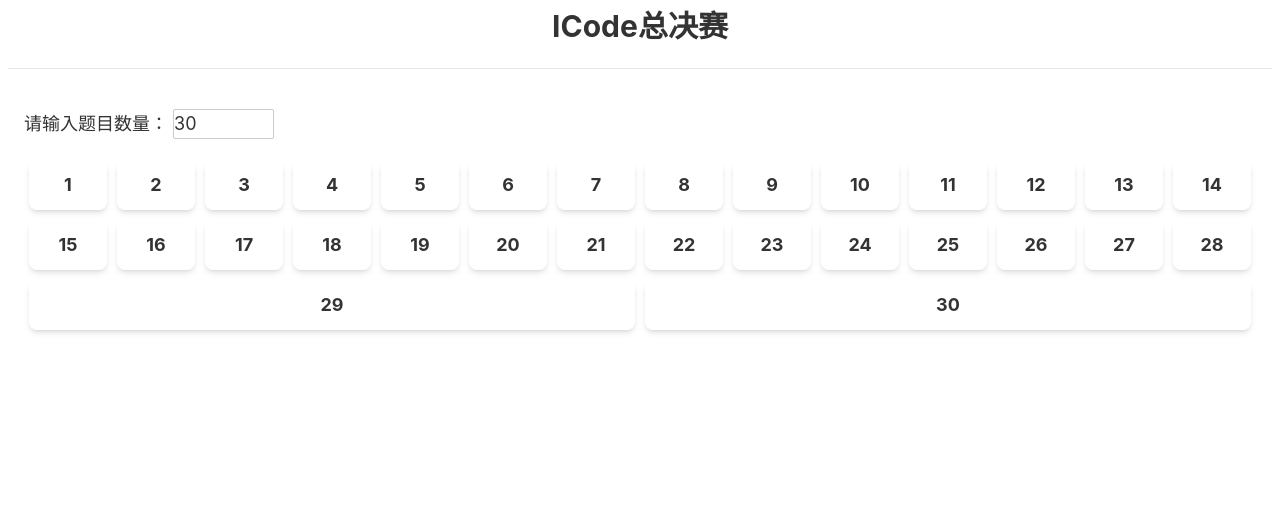
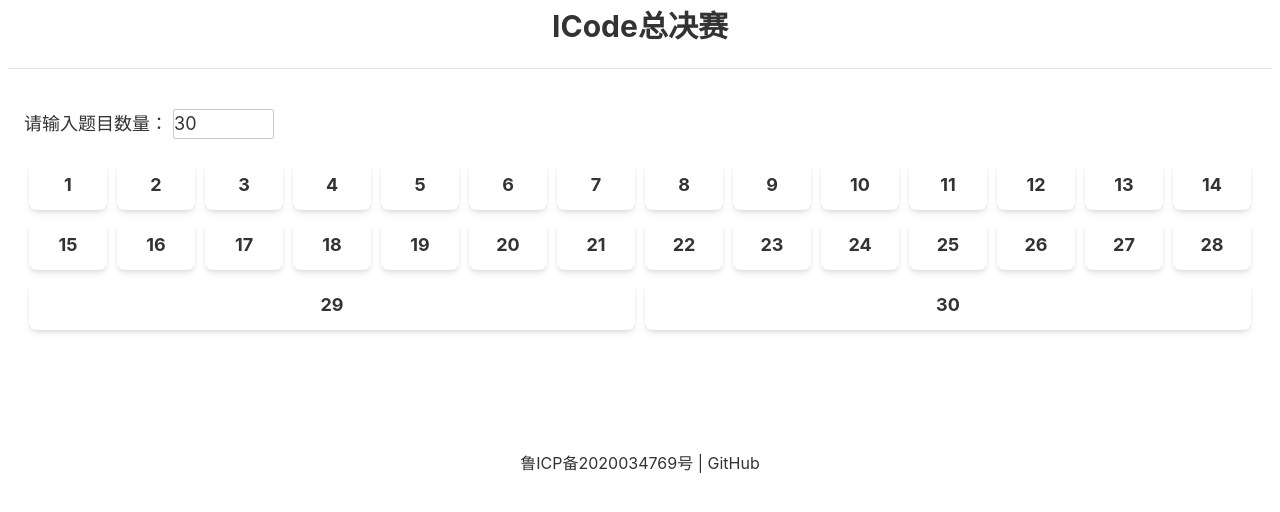
Before and after one commit to yxzlwz/icode-v2, a Svelte app in the folder front/: page / in a window 1280 px wide. Shown: the top 512 px of the page. Built offline with nearby package versions, Linux system fonts and the light colour scheme.

Commit message:
[UPDATE] Add footer

```diff
--- a/front/src/App.svelte
+++ b/front/src/App.svelte
@@ -51,6 +51,16 @@
     </div>
 {/if}
 
+<div style="height: 100px" />
+
+<footer style="width: 100%; text-align:center">
+    <a href="http://beian.miit.gov.cn/" target="_blank">
+        <span>鲁ICP备2020034769号</span>
+    </a>
+    |
+    <a href="https://github.com/Danny-Yxzl/icode-v2"> GitHub </a>
+</footer>
+
 <style>
     button {
         margin: 5px;
--- a/front/src/Question.svelte
+++ b/front/src/Question.svelte
@@ -116,7 +116,6 @@
             提交
         </button>
     </form>
-    <div style="height: 50px" />
 </div>
 
 <style>
```
